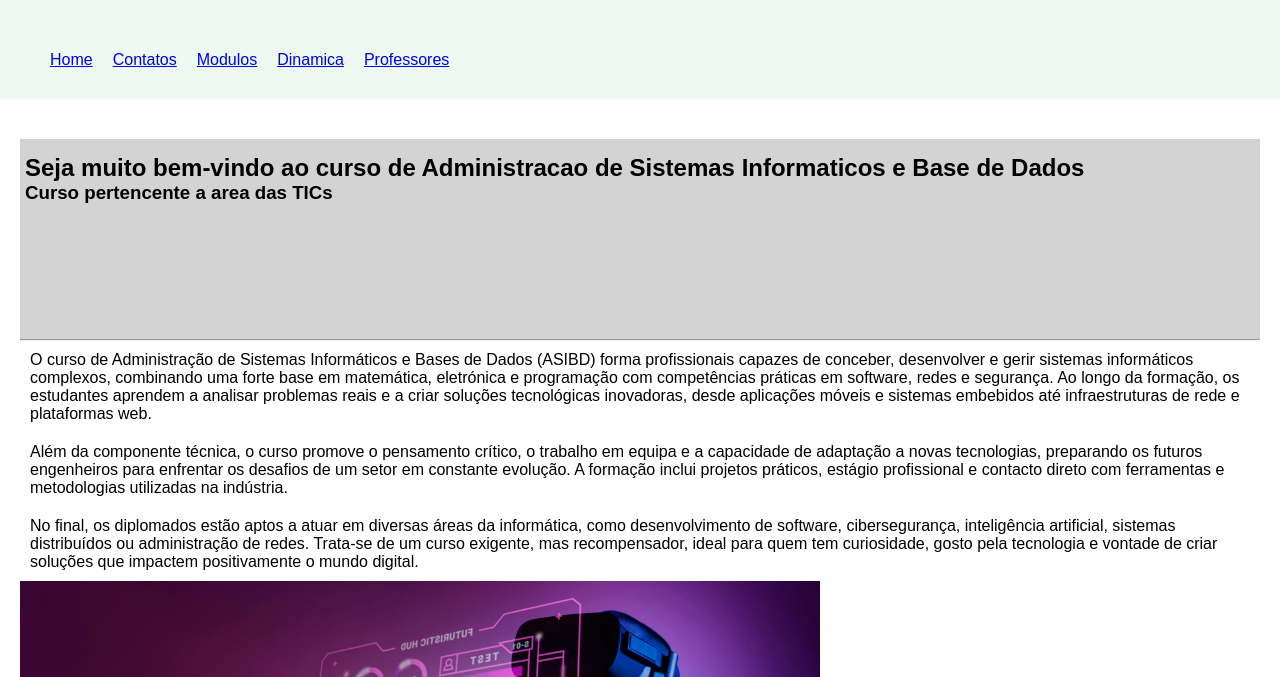
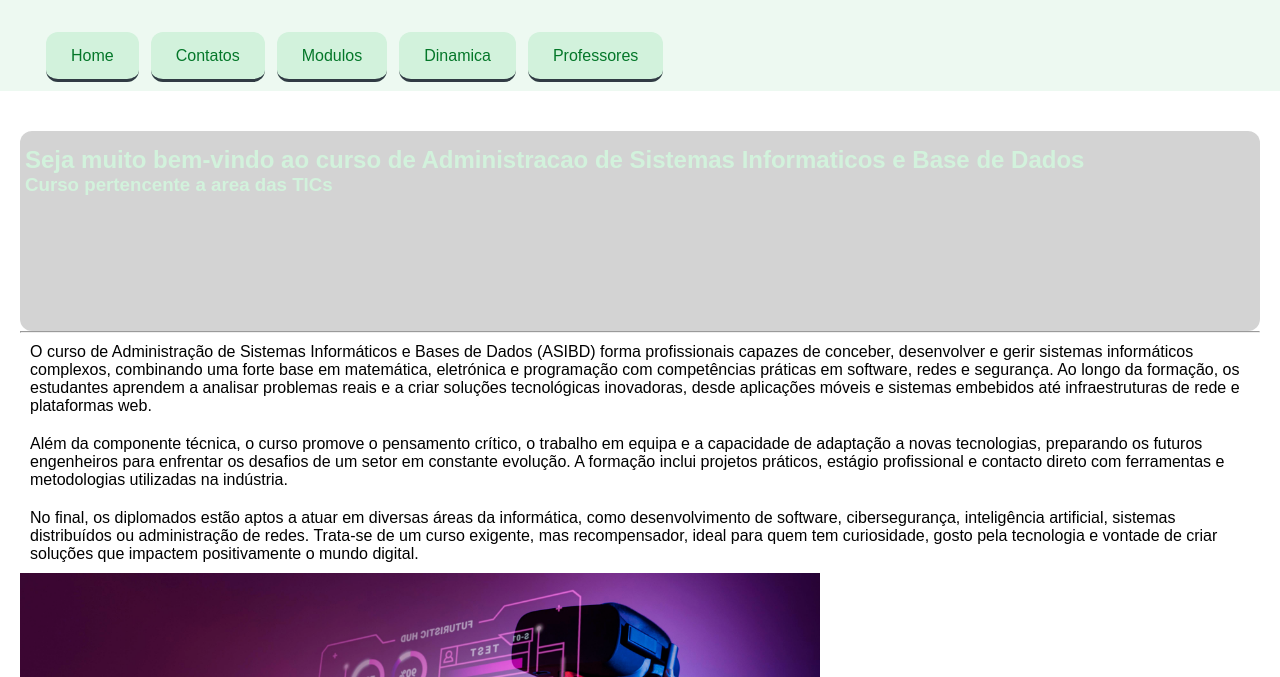
Before and after one commit to LE-PRET-ALEX/asibd-an, a plain HTML site: page index.html in a window 1280 px wide. Shown: the part 123-800 px from the top of the page. Drawn offline with Linux system fonts and the light colour scheme.

Commit message:
Box Model Continuation

```diff
--- a/index.html
+++ b/index.html
@@ -15,7 +15,7 @@
 				</div>
 
 				<div>
-					<ul>
+					<ul class="list-items">
 						<li><a href="./">Home</a></li>
 						<li><a href="./contactos.html">Contatos</a></li>
 						<li><a href="./modulos.html">Modulos</a></li>
--- a/main.css
+++ b/main.css
@@ -24,10 +24,36 @@ ul {
 
 }
 
-nav ul li {
-  padding: 10px;
+.list-items a {
+  background-color: #d2f2dc;
+  color: #047729;
+  text-decoration: none;
+  padding: 15px 25px;
+  border-bottom: 3px solid #313b44;
+  border-radius: 12px;
 }
 
+.list-items a:hover {
+  color: #d2f2dc;
+  background-color: #047729;
+}
+
+.list-items li {
+  margin: 6px;
+}
+
+.banner {
+  width: 100%;
+  height: 200px;
+  background-color: #313b44;
+  color: #d2f2dc;
+  border-radius: 12px;
+  padding: 35px 35px;
+}
+
+.banner h1, h3{
+  color: #d2f2dc;
+}
 
 .main-container{
   font-size: 16px;
```
